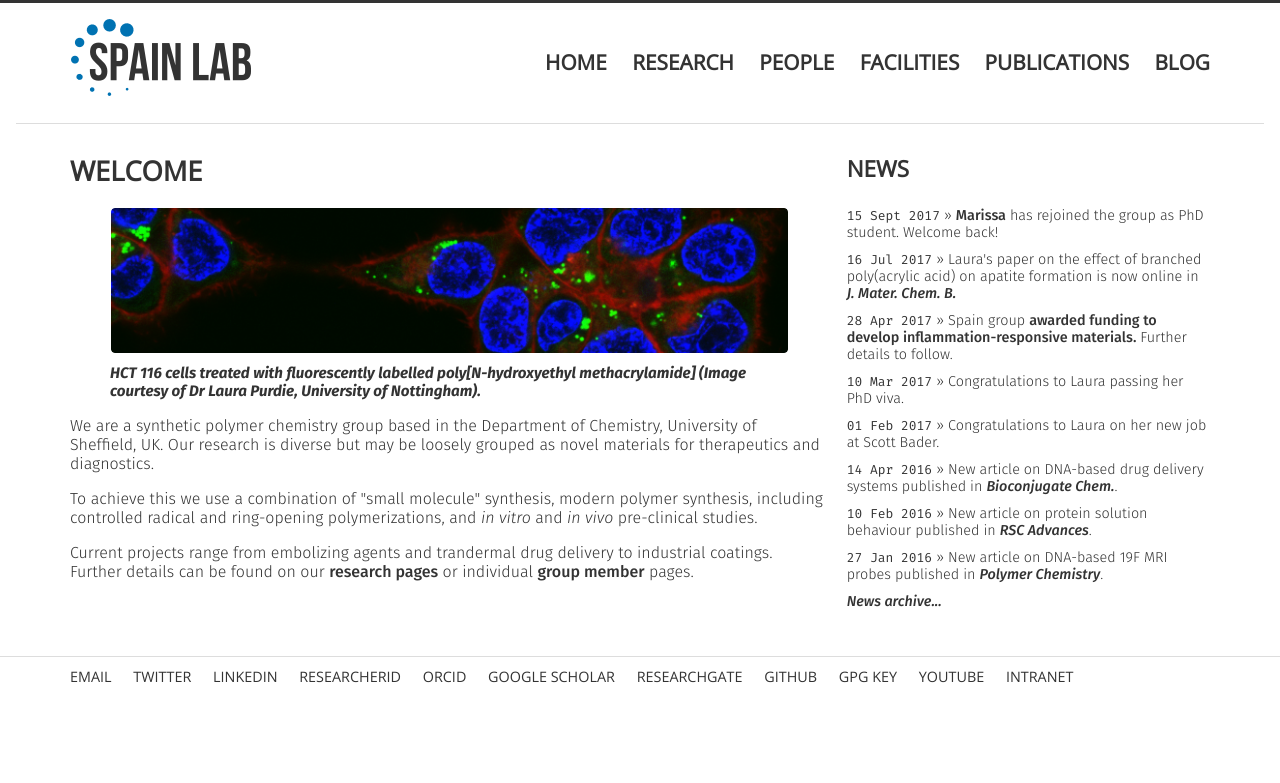
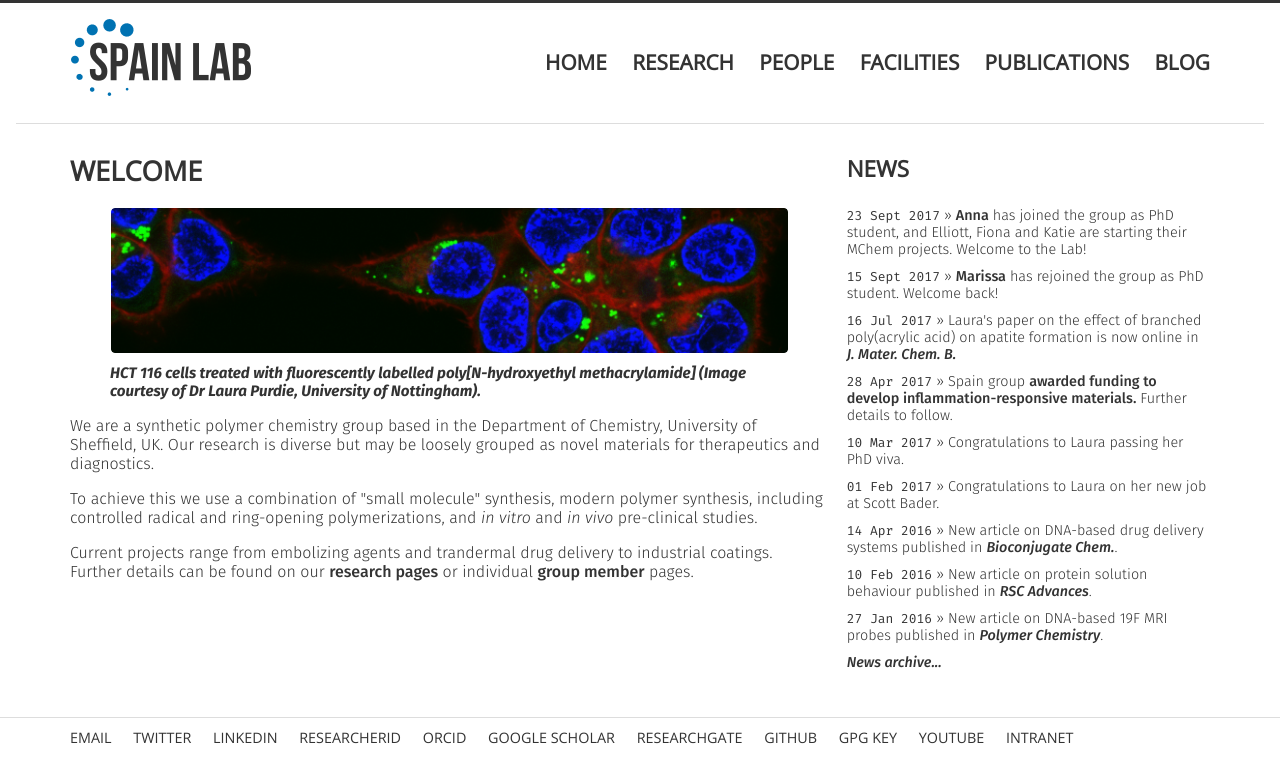
Before and after one commit to sebspain/sebspain.github.io, a Jekyll site: the page index.html, which Jekyll copies as it is, in a window 1280 px wide. Shown: the top 783 px of the page. Built offline with Jekyll 4.4.1, drawn with Linux system fonts in a browser that asks for light colours.

Commit message:
added Welcome for Anna and MChems

```diff
--- a/index.html
+++ b/index.html
@@ -76,6 +76,7 @@
         <div class="unit w-1-3 center-on-mobiles">
             <h2>News</h2>
               <ul class="news">
+                <li><span>23 Sept 2017</span> &raquo; <a href="group/profiles/Anna_Mroz.html">Anna</a> has joined the group as PhD student, and Elliott, Fiona and Katie are starting their MChem projects. Welcome to the Lab!</li>
                 <li><span>15 Sept 2017</span> &raquo; <a href="group/profiles/Marissa_Morales_Moctezuma.html">Marissa</a> has rejoined the group as PhD student. Welcome back!</li>
                 <li><span>16 Jul 2017</span> &raquo; Laura's paper on the effect of branched poly(acrylic acid) on apatite formation is now online in <a href="http://dx.doi.org/10.1039/C7TB00144D"><em>J. Mater. Chem. B.</em></a></li>
                 <li><span>28 Apr 2017</span> &raquo; Spain group <a href="http://gow.epsrc.ac.uk/NGBOViewGrant.aspx?GrantRef=EP/P027989/1">awarded funding to develop inflammation-responsive materials.</a> Further details to follow.</li>
--- a/news_archive.html
+++ b/news_archive.html
@@ -58,6 +58,7 @@
 
             <h1>News Archive</h1>
               <ul class="news">
+                <li><span>23 Sept 2017</span> &raquo; <a href="group/profiles/Anna_Mroz.html">Anna</a> has joined the group as PhD student, and Elliott, Fiona and Katie are starting their MChem projects. Welcome to the Lab!</li>
                 <li><span>15 Sept 2017</span> &raquo; <a href="group/profiles/Marissa_Morales_Moctezuma.html">Marissa</a> has rejoined the group as PhD student. Welcome back!</li>
                 <li><span>16 Jul 2017</span> &raquo; Laura's paper on the effect of branched poly(acrylic acid) on apatite formation is now online in <a href="http://dx.doi.org/10.1039/C7TB00144D"><em>J. Mater. Chem. B.</em></a></li>
                 <li><span>28 Apr 2017</span> &raquo; Spain group <a href="http://gow.epsrc.ac.uk/NGBOViewGrant.aspx?GrantRef=EP/P027989/1">awarded funding to develop inflammation-responsive materials.</a> Further details to follow.</li>
```
